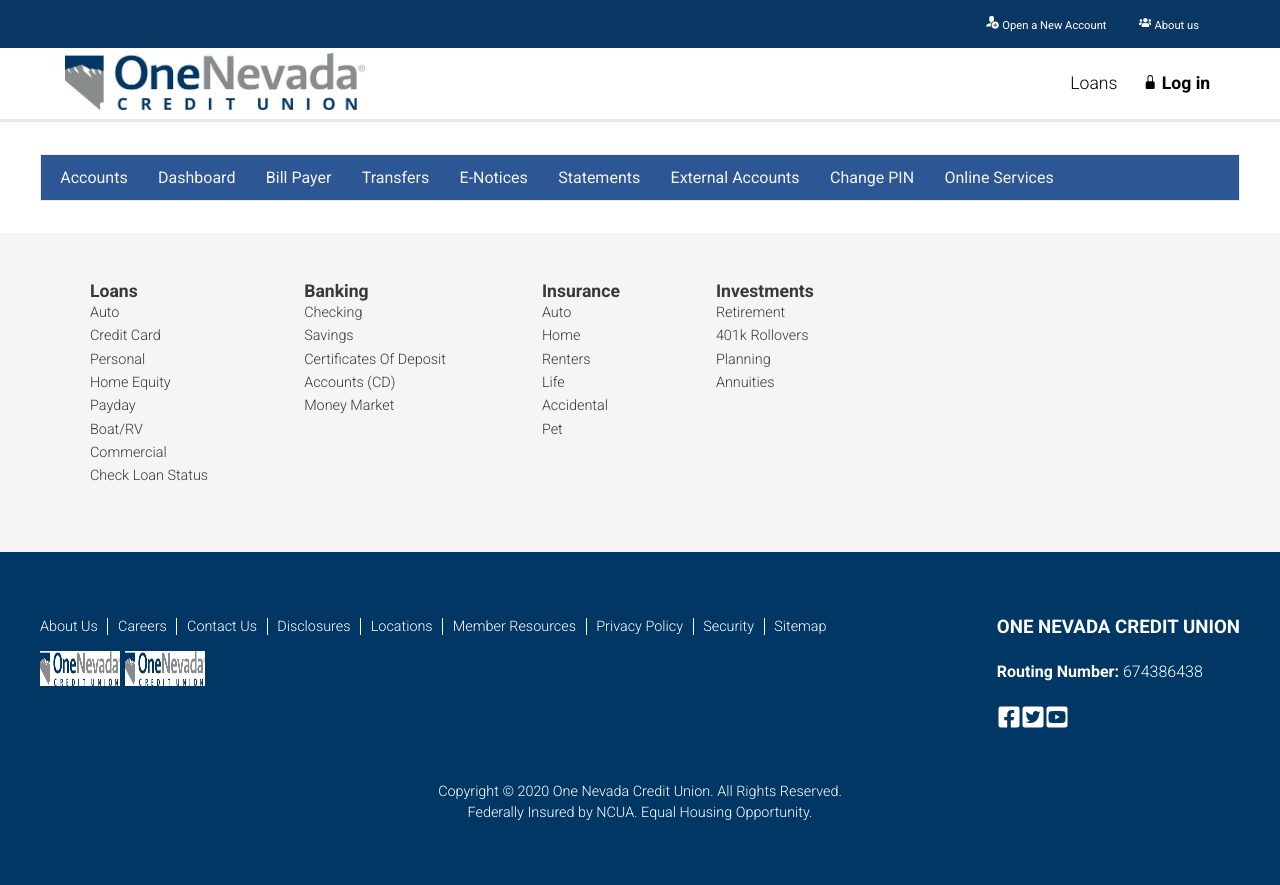
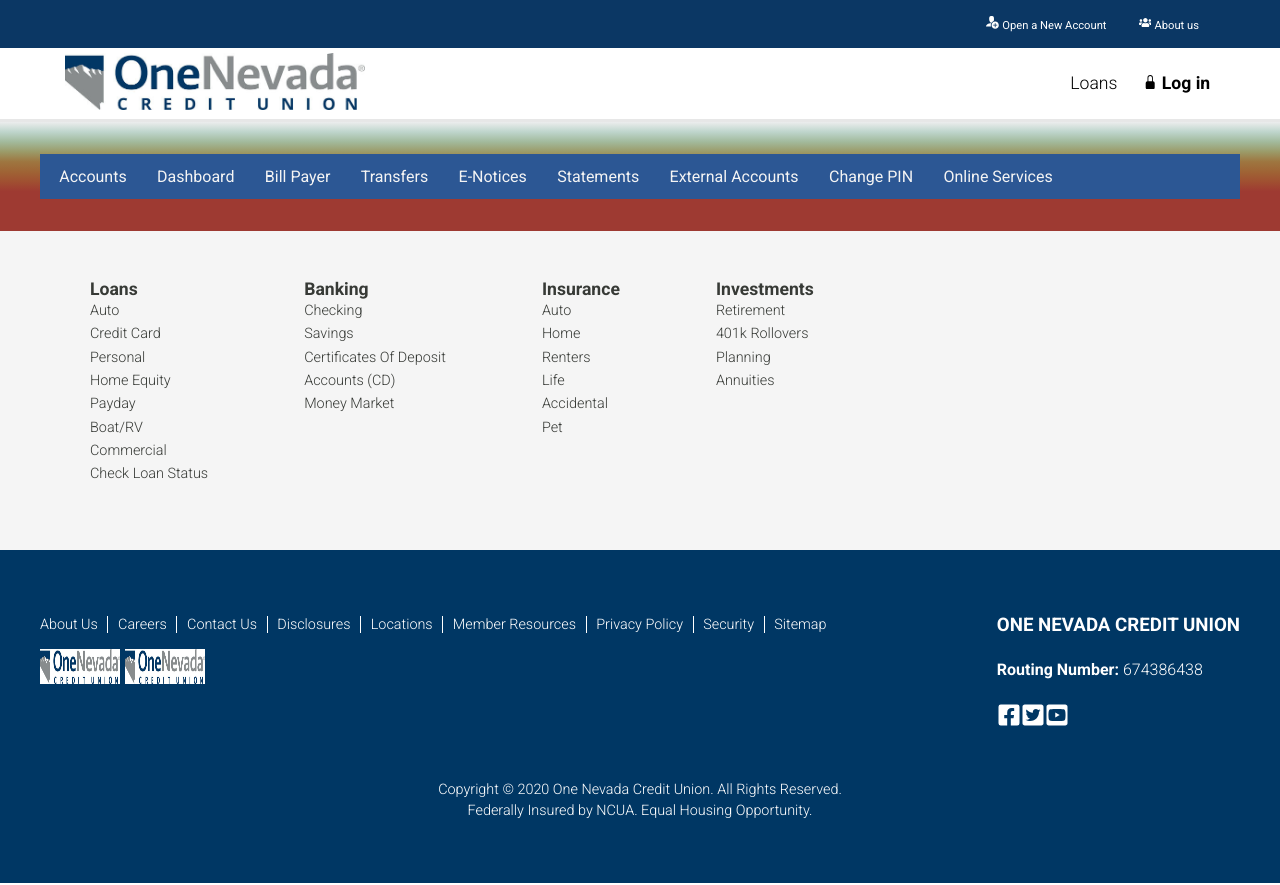
Before and after one commit to anthonyamaro15/nv-credit-union, a React (Create React App) app: page /account/change-pin in a window 1280 px wide. Built offline with nearby package versions, Linux system fonts and the light colour scheme; no server answers.

Commit message:
feat(account-forms): addv alidation to account form
added validation to account form and also added background color

```diff
--- a/src/components/userDashboard/Account.tsx
+++ b/src/components/userDashboard/Account.tsx
@@ -1,3 +1,4 @@
+import { on } from 'process';
 import React, { useState } from 'react';
 import { useForm } from 'react-hook-form';
 import autoLoanImg from '../../imgs/autoloan.png';
@@ -14,7 +15,7 @@
    const [displayAll, setDisplayAll] = useState(false);
    const [displayTransfers, setDisplayTransfers] = useState(true);
    const [displayBill, setDisplayBill] = useState(false);
-   const { handleSubmit, register, watch } = useForm({
+   const { handleSubmit, register, watch, errors } = useForm({
       mode: 'onBlur'
    });
 
@@ -60,6 +61,10 @@
       console.log('subbmited');
    }
 
+   const onSubmitTransfers = (value: any) => {
+      console.log("subbmiting tranfers", value);
+   }
+
    console.log('what is checking? ', cheking);
 
    return (
@@ -103,7 +108,14 @@
                      <button onClick={toggleBill}>bill payments</button>
                   </div>
 
-               { displayTransfers && <TransfersLoans />}
+               { displayTransfers &&
+                  <TransfersLoans
+                     onSubmitTransfers={onSubmitTransfers}
+                     handleSubmit={handleSubmit}
+                     register={register}
+                     errors={errors}
+                  />
+               }
                { displayBill && <BillPayments /> }
 
                </div>
--- a/src/components/userDashboard/MainUserDashboard.tsx
+++ b/src/components/userDashboard/MainUserDashboard.tsx
@@ -3,11 +3,11 @@
 import Account from './Account';
 import Dashboard from './Dashboard';
 import DashboardNavbar from './DashboardNavbar';
-// import Dashboard from
 
 const MainUserDashboard = () => {
    return (
       <div className="MainUserDashboard">
+         <div className="MainUserDashboard-inner">
             <DashboardNavbar />
             <Route path="/account/summary" exact>
                <Account />
@@ -16,7 +16,7 @@
             <Route path="/account/dashboard" exact>
                <Dashboard />
             </Route>
-
+         </div>
       </div>
    )
 }
--- a/src/components/userDashboard/transfersAndPayments/TransfersLoans.tsx
+++ b/src/components/userDashboard/transfersAndPayments/TransfersLoans.tsx
@@ -1,23 +1,35 @@
 import React from 'react';
 
-const TransfersLoans = () => {
+interface Props {
+   onSubmitTransfers: (value: any) => void;
+   handleSubmit: any;
+   register: any;
+   errors: any;
+}
+
+const TransfersLoans: React.FC<Props> = ({ onSubmitTransfers, handleSubmit, register, errors}) => {
    return (
       <div className="Shares">
-         <form className="transfer-form">
+         <form className="transfer-form" onSubmit={handleSubmit(onSubmitTransfers)}>
             <label htmlFor="transferFrom"> from
-               <select name="transferFrom" id="transferFrom">
+               <select name="transferFrom" id="transferFrom" ref={register({ required: true})}>
                   <option value=""></option>
-                  <option value="checking">checking</option>
+                  <option value="checking">{`checking (available: $0.00)`}</option>
+                  <option value="savings">{`savings (available: $0.00)`}</option>
                </select>
+               <p className="error">{errors.transferFrom && "Required field"}</p>
             </label>
             <label htmlFor="transferTo">to
-               <select name="transferTo" id="transferTo">
+               <select name="transferTo" id="transferTo" ref={register({ required: true})}>
                   <option value=""></option>
-                  <option value="checking">checking</option>
+                  <option value="checking">{`checking (available: $0.00)`}</option>
+                  <option value="savings">{`savings (available: $0.00)`}</option>
                </select>
+               <p className="error">{errors.transferTo && "Required field"}</p>
             </label>
             <label htmlFor="transferAmount">amount
-               <input type="text" id="transferAmount" name="transferAmount" placeholder="Amount"/>
+               <input type="text" id="transferAmount" name="transferAmount" placeholder="Amount" ref={register({ required: true})}/>
+               <p className="error">{errors.transferAmount && "Required field"}</p>
             </label>
             <div className="btn-wrapper">
                <button type="submit">transfer</button>
--- a/src/sass/userDashboard/_account.scss
+++ b/src/sass/userDashboard/_account.scss
@@ -124,14 +124,31 @@
             text-transform: capitalize;
             font-weight: bold;
             font-size: 0.9rem;
+            position: relative;
             select {
               display: block;
               width: 100%;
               padding: 0.3rem;
-              margin-top: 0.5rem;
+              margin-top: 0.7rem;
               border: 1px solid rgb(214, 214, 214);
               border-radius: 4px;
             }
+
+            .error {
+              position: absolute;
+              color: red;
+              top: 2.6rem;
+              right: 63%;
+              font-weight: normal;
+              font-size: 0.9rem;
+            }
+
+            input {
+              margin-top: 0.7rem;
+            }
+          }
+          button {
+            margin-top: 1rem;
           }
         }
 
--- a/src/sass/userDashboard/_mainUserDashboard.scss
+++ b/src/sass/userDashboard/_mainUserDashboard.scss
@@ -1,7 +1,25 @@
 .MainUserDashboard {
-  border: 1px solid rgb(235, 234, 234);
-  max-width: 1200px;
-  margin: 2rem auto;
+  padding: 2rem 0;
+  background-image: linear-gradient(
+    to top,
+    #9e3a32,
+    #9e3a32,
+    #9e3a32,
+    #9e3a32,
+    #9e3a32,
+    #a05031,
+    #9f6435,
+    #9e7640,
+    #9b9b69,
+    #a2ba9c,
+    #bed5cc,
+    #eceded
+  );
+  .MainUserDashboard-inner {
+    max-width: 1200px;
+    margin: 0 auto;
+    background: white;
+  }
 
   .DashboardNavbar {
     background: $dark-blue;
```
Lines whose indentation alone changed are shown as unchanged.
